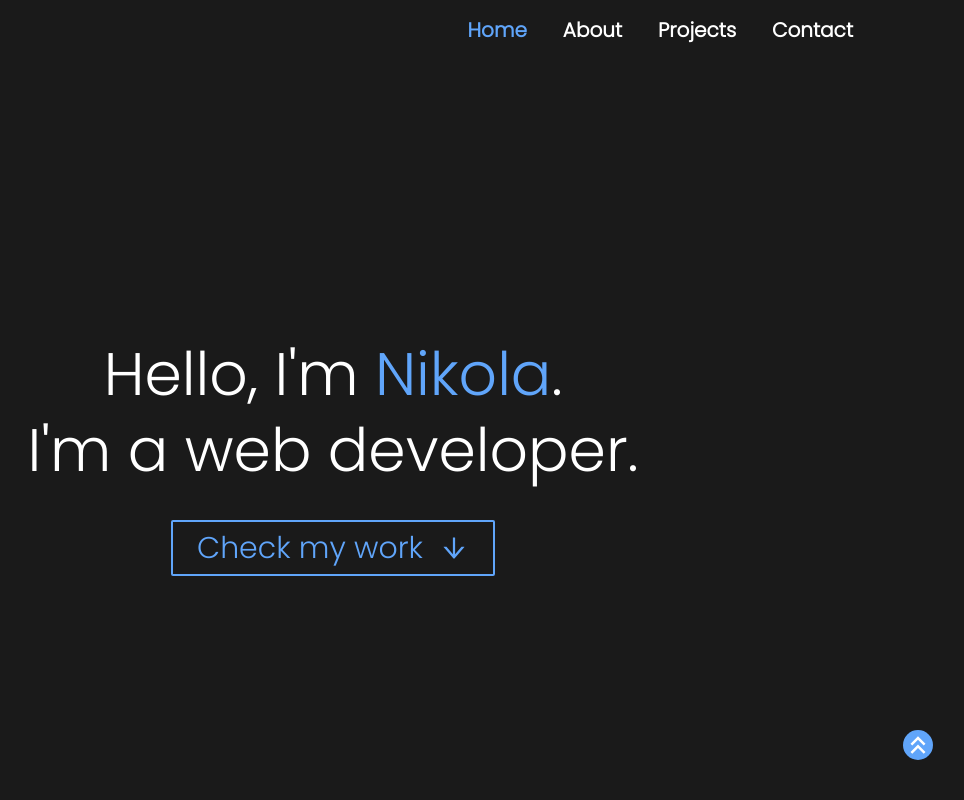
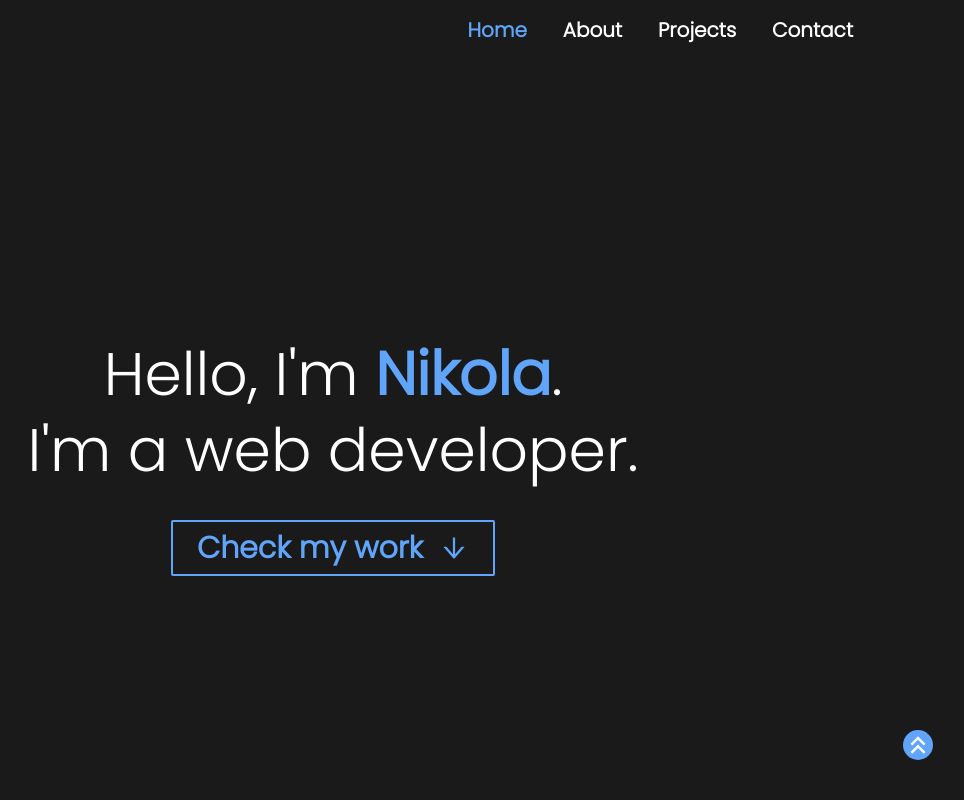
Before and after one commit to Joksa132/portfolio, a Next.js app: page / in a window 1280 px wide. Shown: the top 800 px of the page, without its empty margins (307-1271 px from the left). Built offline with nearby package versions, Linux system fonts and the light colour scheme.

Commit message:
make some text bold

```diff
--- a/components/HomeSection.tsx
+++ b/components/HomeSection.tsx
@@ -18,11 +18,11 @@ export default function HomeSection({ setActiveLink, sectionRefs }: Props) {
 
   return (
     <section className="flex flex-col items-center justify-center h-screen text-6xl gap-4" id='home' ref={sectionRefs.home}>
-      <span className="text-left-animation">Hello, I'm <span className="text-blue-400">Nikola</span>.</span>
+      <span className="text-left-animation">Hello, I'm <span className="text-blue-400 font-bold">Nikola</span>.</span>
       <span className="text-right-animation mb-6">I'm a web developer.</span>
       <button
         className="btn-animation rounded-sm text-3xl border-2 border-blue-400 px-6 py-2 text-blue-400 flex items-center gap-4
-          relative ease-in duration-500 z-1
+          relative ease-in duration-500 z-1 font-bold
           before:bg-blue-400 before:ease-in before:duration-300 before:absolute before:-z-10
           after:bg-blue-400 after:ease-in after:duration-300 after:absolute after:-z-10
           before:top-0 before:bottom-0 after:top-0 after:bottom-0
```
